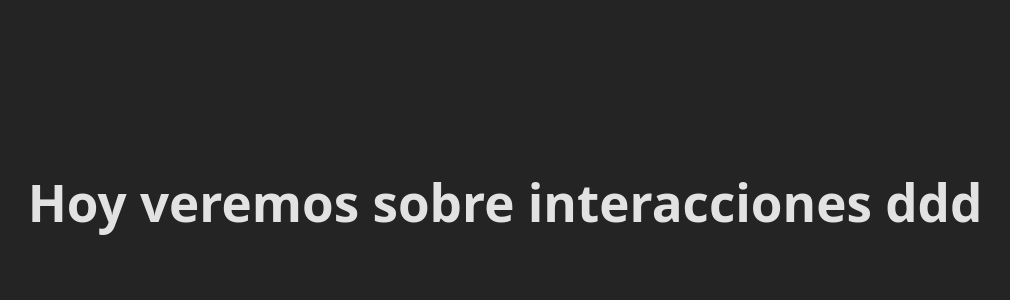
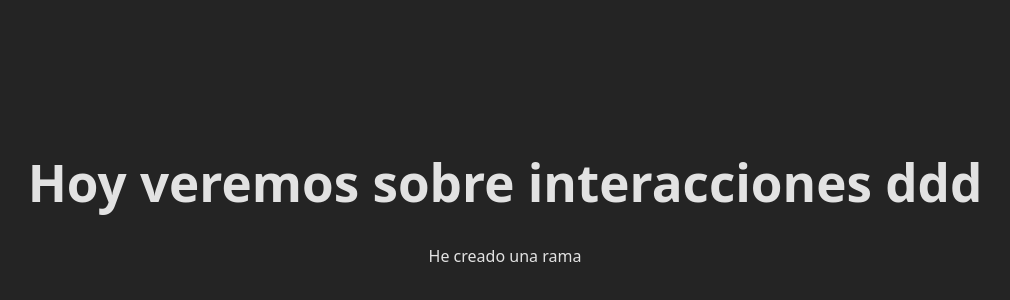
Before and after one commit to ccventes/interactions, a React (Vite) app: page / in a window 1280 px wide. Shown: the part 198-498 px from the top of the page, without its empty margins (135-1145 px from the left). Built offline with nearby package versions, Linux system fonts and the light colour scheme.

Commit message:
he creado una rama

```diff
--- a/src/App.jsx
+++ b/src/App.jsx
@@ -8,6 +8,7 @@ function App() {
   return (
     <>
      <h1>Hoy veremos sobre interacciones ddd</h1>
+     <p> He creado una rama</p>
     </>
   )
 }
```
